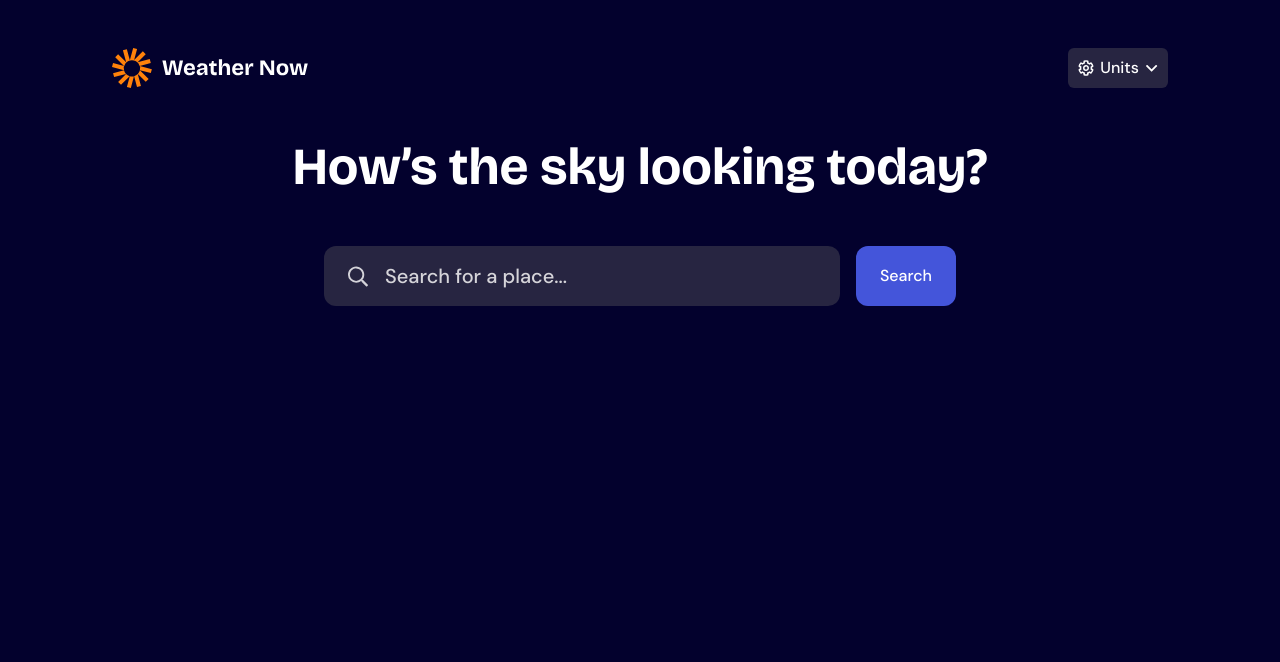
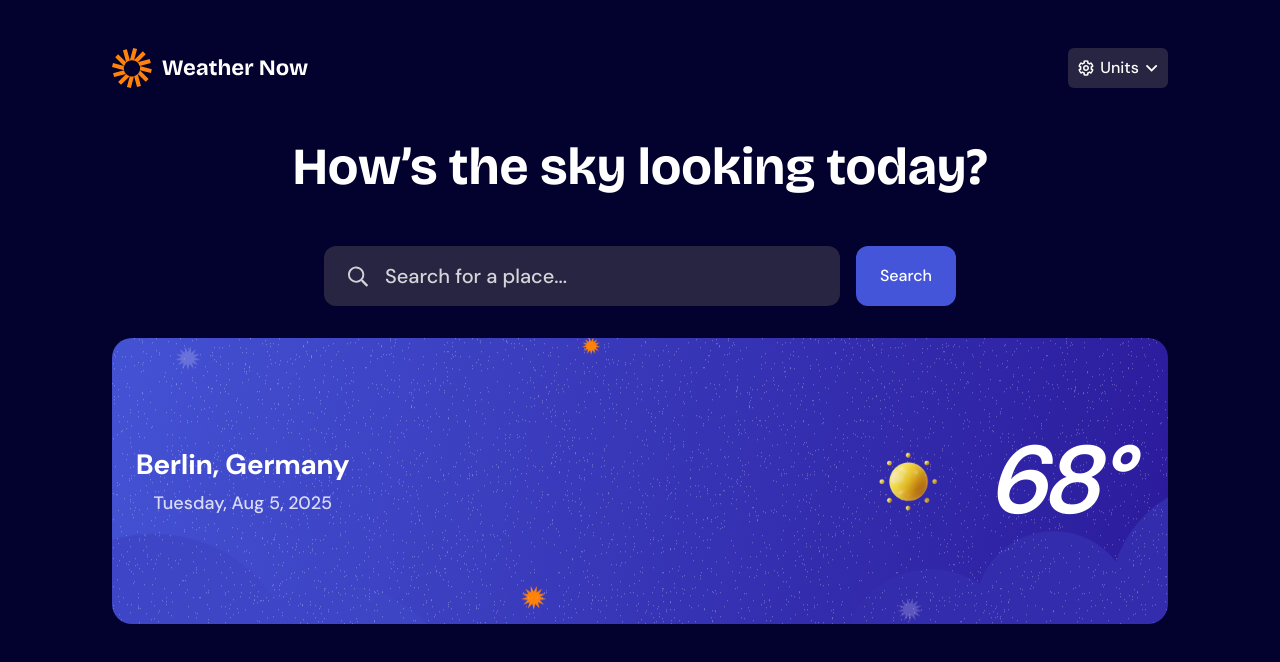
Before and after one commit to gabrielfelps/weather-app, a React (Vite) app: page / in a window 1280 px wide. Shown: the top 662 px of the page. Built offline with nearby package versions, Linux system fonts and the light colour scheme.

Commit message:
feat(components): build static CurrentWeatherBoard layout

```diff
--- a/src/components/main/Main.jsx
+++ b/src/components/main/Main.jsx
@@ -1,11 +1,13 @@
 import PageTitle from './PageTitle';
 import Search from './search/Search';
+import WeatherComponents from './weather/WeatherComponents';
 
 function Main() {
   return (
     <main className="flex flex-col">
       <PageTitle />
       <Search />
+      <WeatherComponents />
     </main>
   );
 }
--- /dev/null
+++ b/src/components/main/weather/CurrentWeatherBoard.jsx
@@ -0,0 +1,26 @@
+// Temporary code to test the component layout.
+import weatherIcon from '../../../assets/images/icon-sunny.webp';
+
+function CurrentWeatherBoard() {
+  return (
+    <div className="flex flex-col gap-5 bg-cover bg-center bg-no-repeat bg-weather-board rounded-[20px] py-10.25 px-[25.5px] md:flex-row md:justify-between items-center md:px-6 md:py-20.75">
+      <div className="flex flex-col items-center gap-3 shrink-0">
+        <h2 className="text-2.5xl text-center font-bold leading-[120%] text-neutral-0">
+          Berlin, Germany
+        </h2>
+        <p className="text-neutral-0/80 text-lg text-center font-medium leading-[120%]">
+          Tuesday, Aug 5, 2025
+        </p>
+      </div>
+
+      <div className="flex justify-start items-center gap-5">
+        <img className="size-30" src={weatherIcon} alt="" />
+        <p className="text-8xl italic font-semibold leading-[100%] tracking-[-1.92px] pr-4">
+          68°
+        </p>
+      </div>
+    </div>
+  );
+}
+
+export default CurrentWeatherBoard;
--- /dev/null
+++ b/src/components/main/weather/WeatherComponents.jsx
@@ -0,0 +1,11 @@
+import CurrentWeatherBoard from './CurrentWeatherBoard';
+
+function WeatherComponents() {
+  return (
+    <section className="pt-8">
+      <CurrentWeatherBoard />
+    </section>
+  );
+}
+
+export default WeatherComponents;
--- a/src/main.css
+++ b/src/main.css
@@ -31,6 +31,9 @@
 
   --font-bricolage: 'Bricolage Grotesque', sans-serif;
   --font-dm: 'DM Sans', sans-serif;
+
+  --text-2_5xl: 1.75rem;
+  --text-2_5xl--line-height: calc(2 / 1.75);
 }
 
 @layer base {
@@ -43,3 +46,13 @@
     @apply select-none;
   }
 }
+
+.bg-weather-board {
+  background-image: url('./assets/images/bg-today-small.svg');
+}
+
+@media (min-width: 768px) {
+  .bg-weather-board {
+    background-image: url('./assets/images/bg-today-large.svg');
+  }
+}
```
